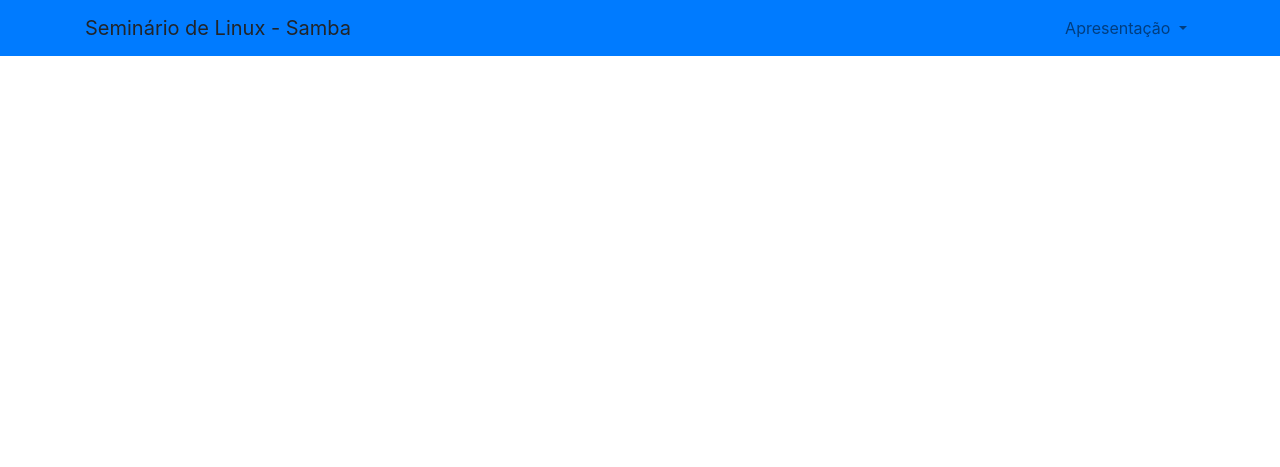
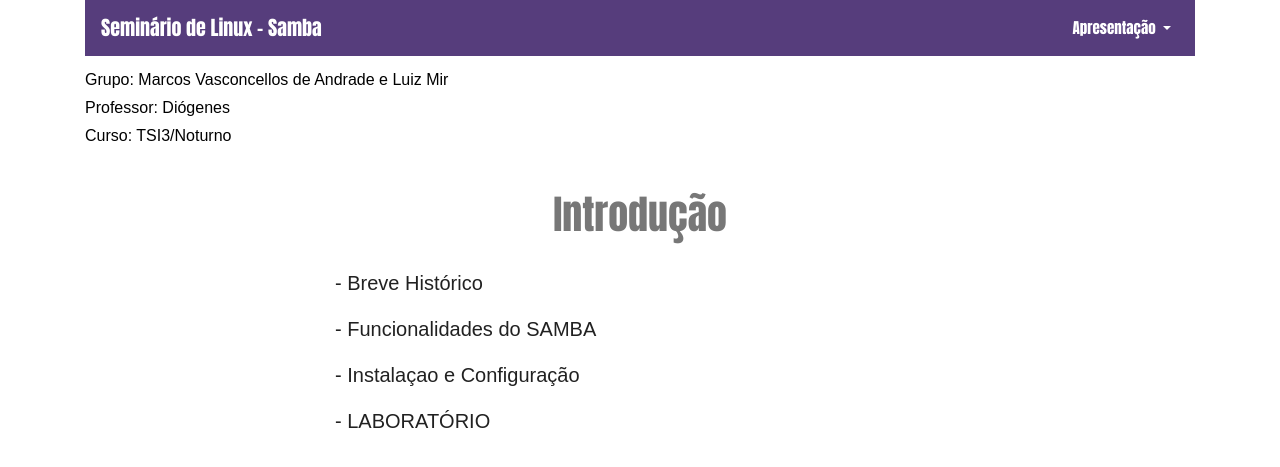
Before and after one commit to marcosvandrade/seminarioSamba, a PHP site: page / in a window 1280 px wide. Shown: the top 467 px of the page. Run offline with PHP 8.4, Linux system fonts and the light colour scheme.

Commit message:
CommitSeminarioSamba

```diff
--- a/index.php
+++ b/index.php
@@ -2,20 +2,22 @@
 <html lang="en">
   <head>
     <!-- Required meta tags -->
-    <meta charset="utf-8">
-    <meta name="viewport" content="width=device-width, initial-scale=1, shrink-to-fit=no">
+    <meta charset="utf-8" />
+    <meta name="viewport" content="width=device-width, initial-scale=1, shrink-to-fit=no" />
 
     <!-- Bootstrap CSS -->
     <link rel="stylesheet" href="https://stackpath.bootstrapcdn.com/bootstrap/4.3.1/css/bootstrap.min.css" integrity="sha384-ggOyR0iXCbMQv3Xipma34MD+dH/1fQ784/j6cY/iJTQUOhcWr7x9JvoRxT2MZw1T" crossorigin="anonymous">
+
+    <link rel="stylesheet" type="text/css" href="style.css">
 
     <title>Seminário de Linux - Samba</title>
   </head>
   <body>
     <!--navbar-->
-    <nav class="navbar navbar-expand-lg navbar-light bg-primary">
     <div class="container">
+        <nav class="navbar navbar-expand-lg navbar-light" style="background-color: #563D7C">
 
-            <a class="navbar-brand ml-auto" ref="#">Seminário de Linux - Samba</a>
+                <a class="navbar-brand ml-auto" href="#" id="nav">Seminário de Linux - Samba</a>
 
                 <button class="navbar-toggler" type="button" data-toggle="collapse" data-target="#navbarNavDropdown" aria-controls="navbarNavDropdown" aria-expanded="false" aria-label="Toggle navigation">
                     <span class="navbar-toggler-icon"></span>
@@ -28,19 +30,42 @@
                             Apresentação
                             </a>
                             <div class="dropdown-menu" aria-labelledby="navbarDropdownMenuLink">
-                    <a class="dropdown-item" href="slide1.html">Slide 1</a>
-                    <a class="dropdown-item" href="#">Slide 2</a>
-                    <a class="dropdown-item" href="#">Slide 3</a>
+                            <a class="dropdown-item" href="slide1.html" target="_blank">Slide 1</a>
+                            <a class="dropdown-item" href="#" target="_blank">Slide 2</a>
+                            <a class="dropdown-item" href="#" target="_blank">Slide 3</a>
                             </div>
                         </li>
                     </ul>
                 </div>
+        </nav>
      </div>
-</nav>
 
-		<!-- conteudo dos slides -->
-    	<div>
+            <div class="container">
+                <div class="row">
+                    <div id="texto" class="col" >
+                        Grupo: Marcos Vasconcellos de Andrade e Luiz Mir
+                    </div>
+                    <div class="w-100"></div>
+                    <div id="texto" class="col">
+                        Professor: Diógenes
+                    </div>
+                    <div class="w-100"></div>
+                    <div id="texto" class="col">
+                        Curso: TSI3/Noturno
+                    </div>
 
+                </div>
+            </div>
+
+            <div class="container">
+                <h3>Introdução</h3>
+            </div>
+
+            <div class="container">
+                <p class="text-left">- Breve Histórico</p>
+                <p class="text-left">- Funcionalidades do SAMBA</p>
+                <p class="text-left">- Instalaçao e Configuração</p>
+                <p class="text-left">- LABORATÓRIO</p>
 
             </div>
 
--- a/style.css
+++ b/style.css
@@ -0,0 +1,57 @@
+*{
+	margin: 0;
+	padding: 0;
+}
+
+.row{
+	padding: 10px;
+	text-align: left;
+}
+
+.row .col{
+	padding: 10px;
+
+}
+
+h3{
+	font-family: Audiowide, Impact, "Arial Black";
+	font-size: 40px;
+	margin: 30px;
+	color: #777777;
+	text-align: center;
+}
+
+p{
+	font-family: Avenir, Arial, sans-serif;
+	font-size: 20px;
+	color: #212121;
+	text-indent: 250px;
+}
+
+#nav{
+	font-family: Audiowide, Impact, "Arial Black";
+	font-size: 20px;
+	color: white;
+}
+
+#navbarDropdownMenuLink{
+	font-family: Audiowide, Impact, "Arial Black";
+	font-size: 15px;
+	color: white;
+}
+
+#texto{
+	text-align: left;
+	font: 16px Avenir, Arial, sans-serif;
+	color: black;
+	padding: 5px;
+}
+
+#slides{
+	text-align: left;
+	font: 16px Avenir, Arial, sans-serif;
+	color: white;
+	padding: 5px;
+	background-color: #563D7C;
+	width: 800px;
+}
```
Also changed, not shown: slide1.html (+30 -3 lines). Lines whose indentation alone changed are shown as unchanged.
